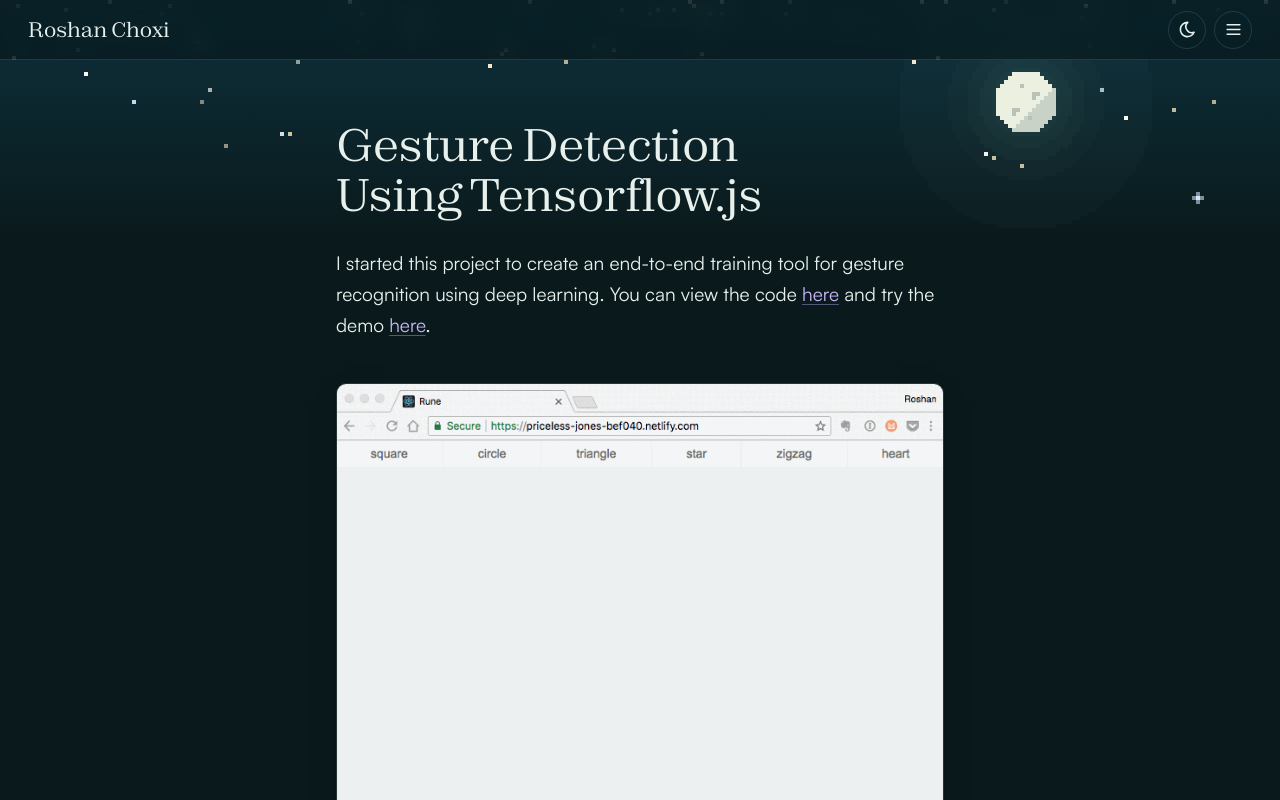
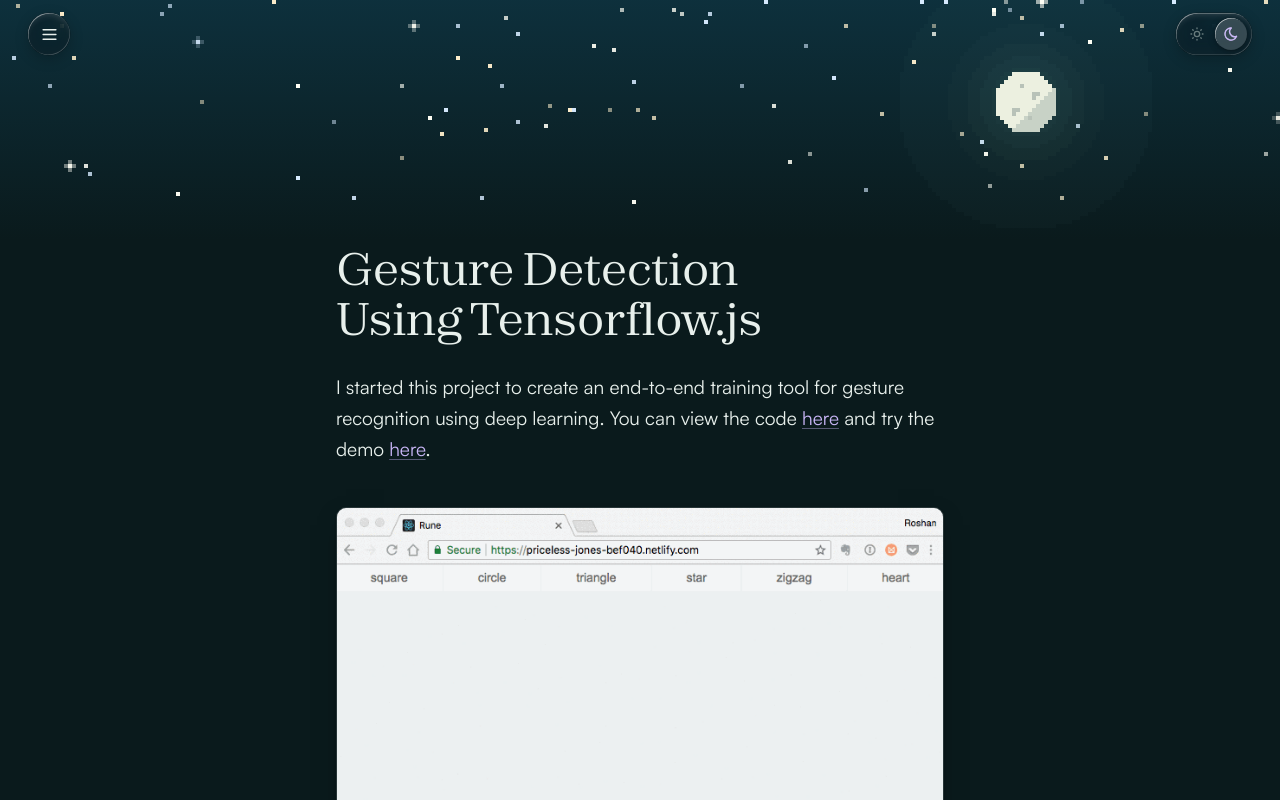
Before and after one commit to choxi/choxi.github.io, a Next.js app: page /posts/gesture-detection-using-tensorflowjs in a window 1280 px wide. Shown: the top 800 px of the page. Built offline with nearby package versions, Linux system fonts and the light colour scheme.

Commit message:
drops the top bar panel and name for a glass menu button on the left and a glass day/night switch on the right, and starts the post below the sky

```diff
--- a/app/components/post-chrome.tsx
+++ b/app/components/post-chrome.tsx
@@ -1,14 +1,14 @@
 "use client";
 
-import Link from "next/link";
 import { usePathname } from "next/navigation";
 import { useEffect, useRef, useState, useSyncExternalStore, type MouseEvent } from "react";
 import Sidebar from "./sidebar";
 import { TablerIcon } from "./social-links";
 
-// The post pages' chrome: a slim top bar with your name (back to the landing
-// page) and a "Posts" button that opens the sidebar as a drawer. The bar slides
-// away while you scroll down into a post and comes back when you scroll up.
+// The post pages' chrome: two glass controls floating at the top, a menu
+// button on the left that opens the sidebar as a drawer (with your name,
+// links and posts), and a day/night switch on the right. They slide away
+// while you scroll down into a post and come back when you scroll up.
 //
 // The drawer is a native <dialog> opened with showModal(), which gives focus
 // trapping, Escape to close and an inert page behind it for free.
@@ -24,33 +24,44 @@ const subscribeTheme = (onChange: () => void) => {
   return () => observer.disconnect();
 };
 
-// Switches between the night (dark glass) and day (moonlit paper) themes in
-// globals.css and remembers the choice.
+const SunIcon = () => (
+  <TablerIcon size={16}>
+    <path d="M8 12a4 4 0 1 0 8 0a4 4 0 1 0 -8 0" />
+    <path d="M3 12h1m8 -9v1m8 8h1m-9 8v1m-6.4 -15.4l.7 .7m12.1 -.7l-.7 .7m0 11.4l.7 .7m-12.1 -.7l-.7 .7" />
+  </TablerIcon>
+);
+const MoonIcon = () => (
+  <TablerIcon size={16}>
+    <path d="M12 3c.132 0 .263 0 .393 0a7.5 7.5 0 0 0 7.92 12.446a9 9 0 1 1 -8.313 -12.454l0 .008" />
+  </TablerIcon>
+);
+
+// A day/night switch: a glass track with a sun at one end and a moon at the
+// other, and a knob that slides over the one that's on. It's a switch for
+// screen readers too ("Night theme", on or off). Remembers the choice.
 function ThemeSwitch() {
   const theme = useSyncExternalStore(subscribeTheme, readTheme, () => "night" as Theme);
+  const night = theme === "night";
 
   const toggle = () => {
-    const next: Theme = theme === "night" ? "day" : "night";
+    const next: Theme = night ? "day" : "night";
     document.documentElement.dataset.theme = next;
     try {
       localStorage.setItem("theme", next);
     } catch {}
   };
 
-  const label = theme === "night" ? "Switch to the day theme" : "Switch to the night theme";
-
   return (
-    <button type="button" className="topbar-button" onClick={toggle} aria-label={label} title={label}>
-      {theme === "night" ? (
-        <TablerIcon size={19}>
-          <path d="M12 3c.132 0 .263 0 .393 0a7.5 7.5 0 0 0 7.92 12.446a9 9 0 1 1 -8.313 -12.454l0 .008" />
-        </TablerIcon>
-      ) : (
-        <TablerIcon size={19}>
-          <path d="M8 12a4 4 0 1 0 8 0a4 4 0 1 0 -8 0" />
-          <path d="M3 12h1m8 -9v1m8 8h1m-9 8v1m-6.4 -15.4l.7 .7m12.1 -.7l-.7 .7m0 11.4l.7 .7m-12.1 -.7l-.7 .7" />
-        </TablerIcon>
-      )}
+    <button type="button" role="switch" aria-checked={night} aria-label="Night theme" title={night ? "Night" : "Day"} className="theme-switch glass" onClick={toggle}>
+      <span className="theme-switch-icon theme-switch-sun" aria-hidden="true">
+        <SunIcon />
+      </span>
+      <span className="theme-switch-icon theme-switch-moon" aria-hidden="true">
+        <MoonIcon />
+      </span>
+      <span className="theme-switch-knob" aria-hidden="true">
+        {night ? <MoonIcon /> : <SunIcon />}
+      </span>
     </button>
   );
 }
@@ -117,14 +128,9 @@ export default function PostChrome() {
   return (
     <>
       <header className="topbar" data-hidden={hidden || undefined}>
-        <Link href="/" className="topbar-name">
-          Roshan Choxi
-        </Link>
-        <div className="topbar-actions">
-          <ThemeSwitch />
         <button
           type="button"
-            className="topbar-button"
+          className="topbar-button glass"
           onClick={open}
           aria-label="Open menu"
           title="Posts"
@@ -137,7 +143,7 @@ export default function PostChrome() {
             <path d="M4 18l16 0" />
           </TablerIcon>
         </button>
-        </div>
+        <ThemeSwitch />
       </header>
 
       <dialog
--- a/app/components/sky-scene.tsx
+++ b/app/components/sky-scene.tsx
@@ -59,10 +59,6 @@ function plan(w: number, h: number) {
     // Thicker near the top, thinning out toward the fade.
     const y = Math.floor(rand() ** 1.6 * h * 0.85);
     if (Math.hypot(x - body.x, y - body.y) < body.r + 6) continue;
-    // Keep the reading column (608px wide, centred) clear below the top bar,
-    // so no star sits behind the title. On phones the column is the whole
-    // width, so there only the band where the title starts is kept clear.
-    if (Math.abs(x * PX - (w * PX) / 2) < 330 && y * PX > (narrow ? 104 : 64)) continue;
     stars.push({
       x,
       y,
--- a/app/posts/post-page.css
+++ b/app/posts/post-page.css
@@ -9,7 +9,14 @@
   flex-direction: column;
   min-height: 100vh;
   min-height: 100svh;
-  padding-top: 96px;
+  /* The post starts below the sky (240px tall), not over it. */
+  padding-top: 220px;
+}
+
+@media (max-width: 575px) {
+  .post-page {
+    padding-top: 160px;
+  }
 }
 
 /* Wide enough for a wide figure (788px inside) with the reading column
@@ -118,21 +125,23 @@
 
 /* ---------- Top bar ---------- */
 
+/* No panel: just the menu button on the left and the day/night switch on the
+   right, floating over the sky. They slide up out of view together. */
 .topbar {
   position: fixed;
   inset: 0 0 auto;
   z-index: 20;
-  height: 60px;
+  height: 68px;
   display: flex;
   align-items: center;
   justify-content: space-between;
-  gap: 16px;
-  padding: 0 clamp(16px, 3vw, 28px);
-  background: var(--bar-bg);
-  -webkit-backdrop-filter: blur(12px) saturate(1.4);
-  backdrop-filter: blur(12px) saturate(1.4);
-  border-bottom: 1px solid var(--rule);
+  padding: 0 clamp(14px, 3vw, 28px);
+  pointer-events: none;
   transition: transform 260ms cubic-bezier(0.2, 0.8, 0.2, 1);
+}
+
+.topbar > * {
+  pointer-events: auto;
 }
 
 .topbar[data-hidden] {
@@ -144,47 +153,130 @@
   transform: none;
 }
 
-.topbar-name {
-  white-space: nowrap;
-  font-family: var(--font-serif);
-  font-size: 21px;
-  letter-spacing: -0.01em;
-  color: var(--ink);
+/* Liquid glass, after the landing card (home.module.css): a thin tint, a
+   backdrop that's slightly blurred and saturated so the sky's colour comes
+   through, and rim light and bevel in the shadows. Dark glass at night,
+   frosted glass by day. */
+.glass {
+  background: var(--glass-bg);
+  -webkit-backdrop-filter: blur(8px) saturate(1.7) brightness(var(--glass-brightness));
+  backdrop-filter: blur(8px) saturate(1.7) brightness(var(--glass-brightness));
+  box-shadow:
+    inset 1px 1px 0.5px -0.5px rgb(255 255 255 / var(--glass-rim)),
+    inset -1px -1px 0.5px -0.5px rgb(255 255 255 / calc(var(--glass-rim) * 0.4)),
+    inset 0 0 0 0.5px rgb(255 255 255 / 0.08),
+    inset 0 6px 8px -6px rgb(255 255 255 / 0.2),
+    0 0 0 0.5px rgb(0 0 0 / var(--glass-edge)),
+    0 4px 14px rgb(0 0 0 / var(--glass-drop));
 }
 
-.topbar-name:hover {
-  color: var(--ink);
-  opacity: 0.75;
+[data-theme="night"] .glass {
+  --glass-bg: color-mix(in srgb, #1e1e22 34%, transparent);
+  --glass-brightness: 0.75;
+  --glass-rim: 0.46;
+  --glass-edge: 0.3;
+  --glass-drop: 0.22;
 }
 
-.topbar-actions {
-  display: flex;
-  align-items: center;
-  gap: 8px;
+[data-theme="day"] .glass {
+  --glass-bg: rgb(255 255 255 / 0.4);
+  --glass-brightness: 1.06;
+  --glass-rim: 0.9;
+  --glass-edge: 0.1;
+  --glass-drop: 0.1;
 }
 
-/* Icon-only buttons; their names are in aria-label for screen readers. */
+/* The menu button; its name is in aria-label for screen readers. */
 .topbar-button {
   display: grid;
   place-items: center;
-  width: 38px;
-  height: 38px;
+  width: 42px;
+  height: 42px;
   padding: 0;
+  border: 0;
   border-radius: 999px;
-  border: 1px solid var(--rule);
-  background: transparent;
   color: var(--ink);
   cursor: pointer;
-  transition: background-color 150ms ease;
+  transition: transform 150ms ease;
 }
 
-.topbar-button:hover {
-  background: var(--hover-bg);
+.topbar-button:active,
+.theme-switch:active {
+  transform: scale(0.96);
 }
 
-.topbar-button:focus-visible {
+.topbar-button:focus-visible,
+.theme-switch:focus-visible {
   outline: 2px solid var(--accent);
-  outline-offset: 2px;
+  outline-offset: 3px;
+}
+
+/* The day/night switch: a glass track with a sun on the left and a moon on
+   the right, and a knob that slides over whichever is on. */
+.theme-switch {
+  position: relative;
+  width: 76px;
+  height: 42px;
+  padding: 0;
+  border: 0;
+  border-radius: 999px;
+  color: var(--ink-2);
+  cursor: pointer;
+  transition: transform 150ms ease;
+}
+
+.theme-switch-icon {
+  position: absolute;
+  top: 50%;
+  display: grid;
+  transform: translateY(-50%);
+  opacity: 0.6;
+}
+
+.theme-switch-sun {
+  left: 13px;
+}
+
+.theme-switch-moon {
+  right: 13px;
+}
+
+.theme-switch-knob {
+  position: absolute;
+  top: 5px;
+  left: 5px;
+  display: grid;
+  place-items: center;
+  width: 32px;
+  height: 32px;
+  border-radius: 999px;
+  background: var(--knob-bg);
+  color: var(--knob-ink);
+  box-shadow:
+    inset 1px 1px 0.5px -0.5px rgb(255 255 255 / 0.7),
+    0 1px 3px rgb(0 0 0 / 0.25),
+    0 2px 8px rgb(0 0 0 / 0.15);
+  transition: transform 280ms cubic-bezier(0.3, 1.3, 0.5, 1);
+}
+
+.theme-switch[aria-checked="true"] .theme-switch-knob {
+  transform: translateX(34px);
+}
+
+[data-theme="night"] .theme-switch {
+  --knob-bg: rgb(255 255 255 / 0.18);
+  --knob-ink: var(--accent);
+}
+
+[data-theme="day"] .theme-switch {
+  --knob-bg: rgb(255 255 255 / 0.92);
+  --knob-ink: #d08a12;
+}
+
+@media (prefers-reduced-motion: reduce) {
+  .theme-switch-knob {
+    transition: none;
+  }
 }
 
 /* ---------- Drawer ---------- */
```
Lines whose indentation alone changed are shown as unchanged.
